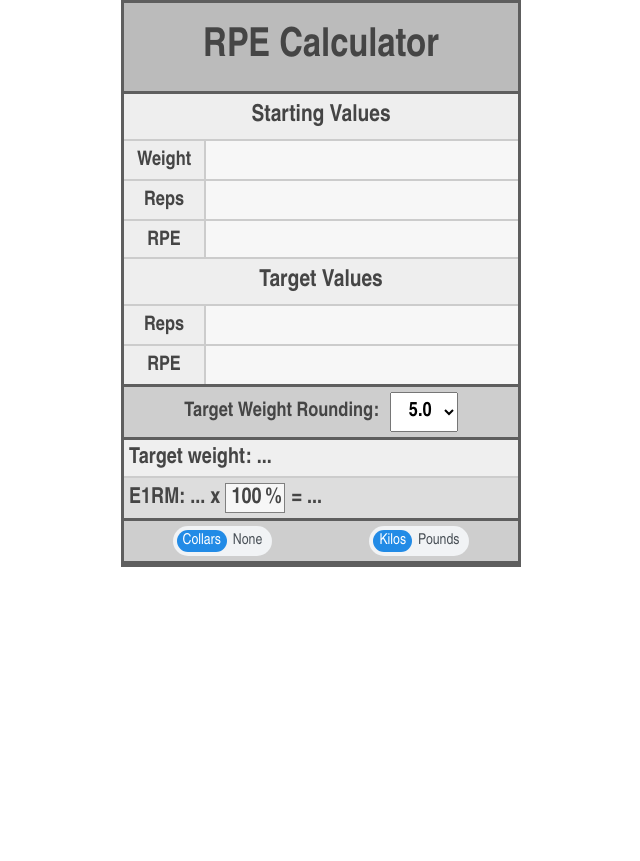
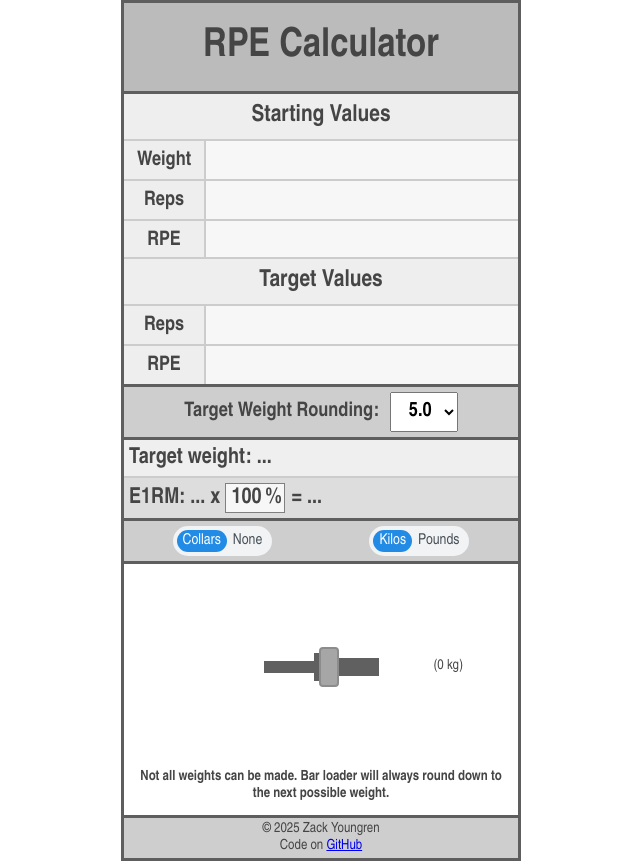
Before and after one commit to zack/rpe, a React (Vite) app: page / in a window 1280 px wide. Shown: the whole page, without its empty margins (319-959 px from the left). Before the commit the page ends 800 px from the top, so only its background shows below. Built offline with nearby package versions, Linux system fonts and the light colour scheme; a web font is replaced by a local one.

Commit message:
plates work with kilos

```diff
--- a/src/App.css
+++ b/src/App.css
@@ -80,7 +80,7 @@ input.bar-weight {
 .bar-disclaimer {
   font-size: 14px;
   font-weight: bold;
-  margin: 0 auto;
+  margin: 0 15px;
   padding-bottom: 12px;
   text-align: center;
 }
@@ -252,6 +252,7 @@ input.bar-weight {
   padding: 3px 0;
   text-align: center;
   width: 100%;
+  font-size: 14px;
 }
 
 .subheader {
--- a/src/App.tsx
+++ b/src/App.tsx
@@ -5,6 +5,8 @@ import '@mantine/core/styles/FloatingIndicator.css';
 import '@mantine/core/styles/SegmentedControl.css';
 
 import "./App.css";
+
+const YEAR = (new Date).getFullYear();
 
 type RPE = 5 | 6 | 7 | 8 | 9 | 10;
 
@@ -19,7 +21,45 @@ const RPE_FUNCTIONS = {
   10: (x: number) => -0.0277*(x-1) + 0.993,
 }
 
-function roundTo(value: number, rounding: number) {
+function getPlates(weight: number | false, useCollars: boolean, platesUnit: string) : { plates: number[], actualWeight: number } {
+  if (!weight) {
+    return ({ plates: [], actualWeight: 0 });
+  }
+
+  console.log("====================== START");
+  console.log({ weight });
+
+  const barWeight = platesUnit === 'Kilos' ? 20 : 45;
+  const collarWeight = useCollars ? 5 : 0;
+  let remainingWeight = weight - barWeight - collarWeight;
+  let actualWeight = barWeight + collarWeight;
+
+  console.log({ startingWeight: remainingWeight });
+
+  const plateSizes = platesUnit === 'Kilos'
+    ? [25, 20, 15, 10, 5, 2.5, 1.25, 0.5]
+    : [45, 25, 10, 5, 2.5, 1.25, 0.5, 0.25];
+
+  const largestPossiblePlate = (remainingWeight: number) : number | undefined => {
+    return plateSizes.find(plate => plate * 2 <= remainingWeight);
+  }
+
+  const plates: number[] = [];
+
+  while (largestPossiblePlate(remainingWeight) !== undefined) {
+    const nextPlate =largestPossiblePlate(remainingWeight) as number;
+    plates.push(nextPlate);
+    console.log({ nextPlate });
+    remainingWeight -= 2 * nextPlate;
+    actualWeight += 2 * nextPlate;
+    console.log({ remainingWeight });
+  }
+
+  console.log({ plates });
+  return ({ plates, actualWeight });;
+}
+
+function roundTo(value: number, rounding: number) : number{
   return Math.round(value / rounding) * rounding;
 }
 
@@ -112,7 +152,8 @@ function App() {
     && targetRPENum
     && targetRPENum > 1
     && !errors.targetRPE
-    && e1RM * getRPECoefficient(targetReps as RPE, targetRPENum);
+    && roundTo((e1RM * getRPECoefficient(targetReps as RPE, targetRPENum)), rounding);
+
 
   if (showE1RM && targetWeight && targetWeight < 0) {
     errors.targetReps = "Reps too high"
@@ -120,6 +161,7 @@ function App() {
 
   const showTargetWeight = !errors.targetReps && targetWeight;
 
+  const { plates, actualWeight } = getPlates(targetWeight, useCollars === 'Collars', platesUnit);
 
   return (
     <>
@@ -231,7 +273,7 @@ function App() {
       </div>
 
       <div className="results">
-        <div className="target"> Target weight: { showTargetWeight ? roundTo(targetWeight, rounding).toFixed(2) : "..." } </div>
+        <div className="target"> Target weight: { showTargetWeight ? targetWeight.toFixed(2) : "..." } </div>
         <div className="e1rm">
           E1RM: { showE1RM ? e1RM.toFixed(2) : "..." }
           {" "}x{" "}
@@ -269,6 +311,42 @@ function App() {
           data={[{ value: 'Kilos', label: 'Kilos' } , { value: 'Pounds', label: 'Pounds' }]}
         />
       </div>
+
+      <div className="bar-loader">
+        <div className="flex-pad">
+        </div>
+
+        <div className="bar-container">
+          <div className="bar left"/>
+          <div className="bar left2"/>
+          <div className="plates">
+            { plates.map((plate: number, index) => (
+              <div key={index} className={`plate k${plate.toString().replace('.','p')}`}>
+                { plate }
+              </div>
+            )) }
+          </div>
+          {useCollars === 'Collars' && <div className="collar"/>}
+          <div className="bar right"/>
+        </div>
+
+        <div className="actual-bar-weight flex-pad">
+          ({actualWeight}{ platesUnit === 'Kilos' ? ' kg' : ' lbs' })
+        </div>
+      </div>
+
+      <div className="bar-disclaimer">
+        Not all weights can be made. Bar loader will always round down to the next possible weight.
+      </div>
+
+      <div className="footer">
+        <div>
+          © {YEAR} Zack Youngren
+        </div>
+        <div>
+          Code on <a href="https://www.github.com/zack/rpe"> GitHub </a>
+        </div>
+      </div>
     </>
   )
 }
```
